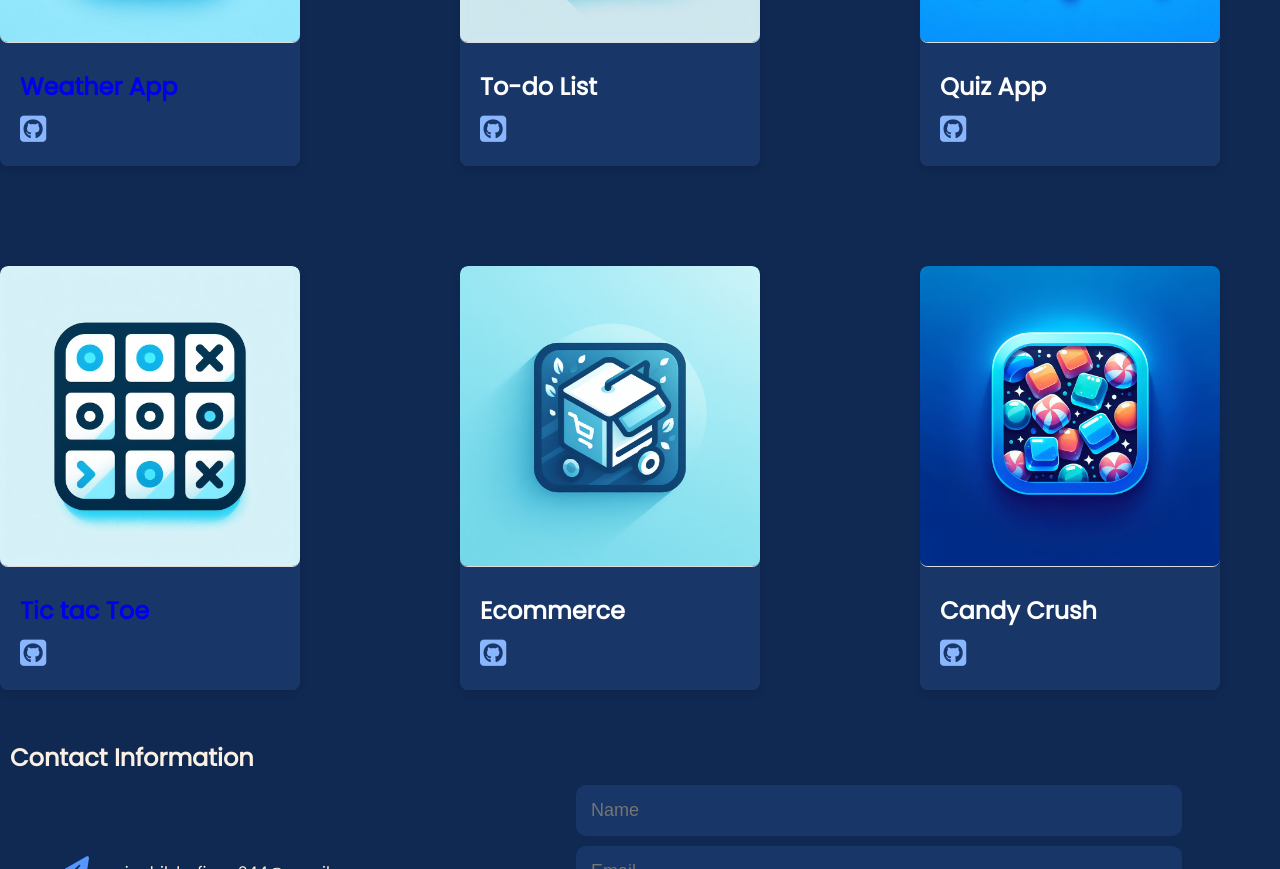
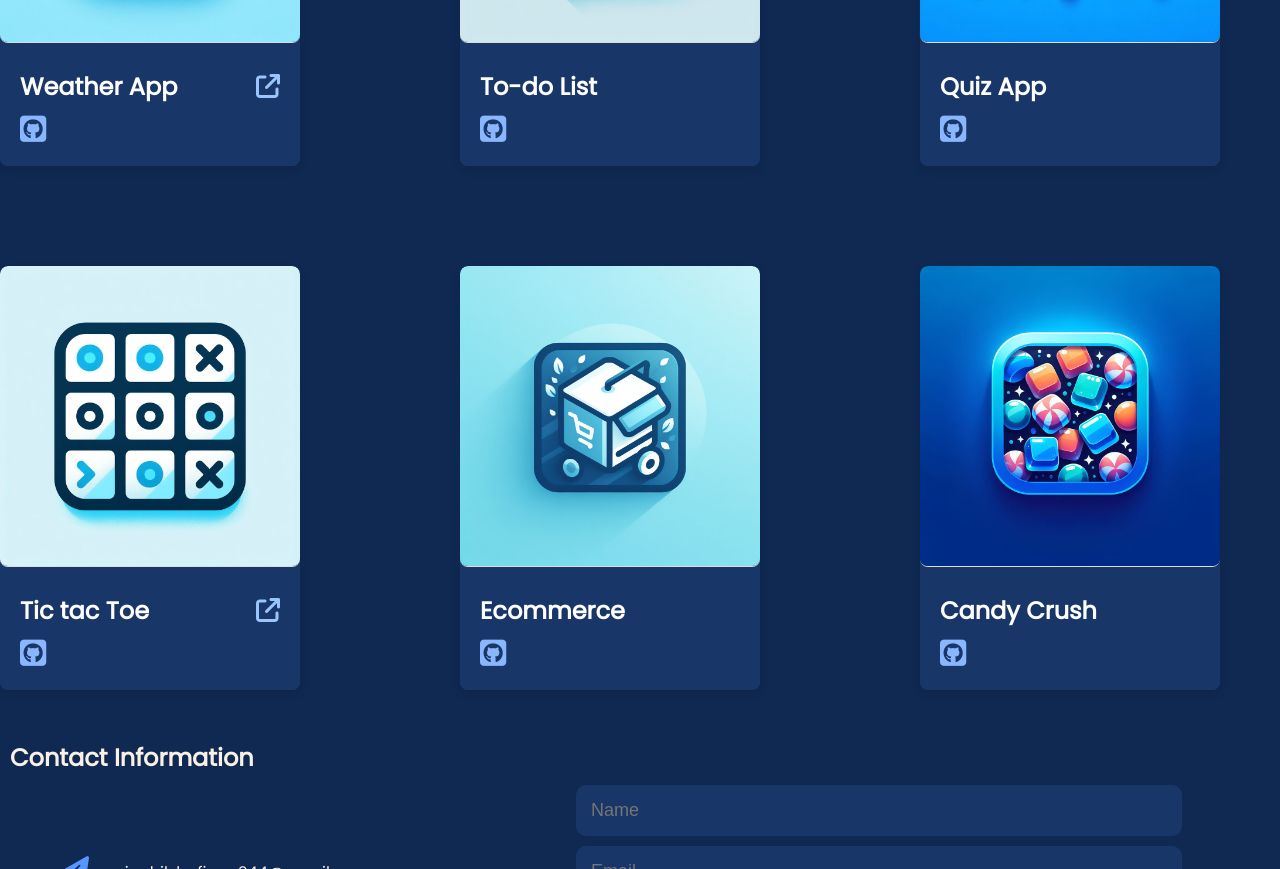
Before and after one commit to Minahil-Shafique/Portfolio, a plain HTML site: page index.html in a window 1280 px wide. Shown: the part 1032-1901 px from the top of the page. Drawn offline with nearby package versions, Linux system fonts and the light colour scheme.

Commit message:
Update index.html

```diff
--- a/index.html
+++ b/index.html
@@ -107,7 +107,7 @@
           <img src="./images/weather.png" alt="...">
           <div class="card-content">
             <p class="card-text">
-              <a href="https://65e2794cb6933648c36d8595--marvelous-taffy-6e6cb1.netlify.app/"><h2 class="projectTitle">Weather App</h2></a>
+              <h2 class="projectTitle">Weather App <a href="https://65e2794cb6933648c36d8595--marvelous-taffy-6e6cb1.netlify.app/"><i class="fa-solid fa-arrow-up-right-from-square"></i></a></h2></a>
               <a href="https://github.com/Minahil-Shafique/Weather-App  "><i class="fa-brands fa-square-github icon"></i></a>
             </p>
           </div>
@@ -134,9 +134,9 @@
           <img src="./images/tictactoe.png" alt="...">
           <div class="card-content">
             <p class="card-text">
-              <a href="https://precious-alfajores-5075ed.netlify.app/"><h2 class="projectTitle">Tic tac Toe</h2></a>
+              <h2 class="projectTitle">Tic tac Toe <a href="https://eloquent-dolphin-2a2960.netlify.app/"><i class="fa-solid fa-arrow-up-right-from-square"></i></a></h2></a>
               <a href="https://github.com/Minahil-Shafique/Tic-tac-toe"><i class="fa-brands fa-square-github icon"></i></a>
-            </p>
+           </p>
           </div>
         </div>
         <div class="projectItem">
--- a/styles/projects.css
+++ b/styles/projects.css
@@ -36,3 +36,7 @@
     margin-bottom: 10px;
     color: white;
   }
+  h2 > a{
+    color: #99c4fc;
+    float: right;
+  }
```
